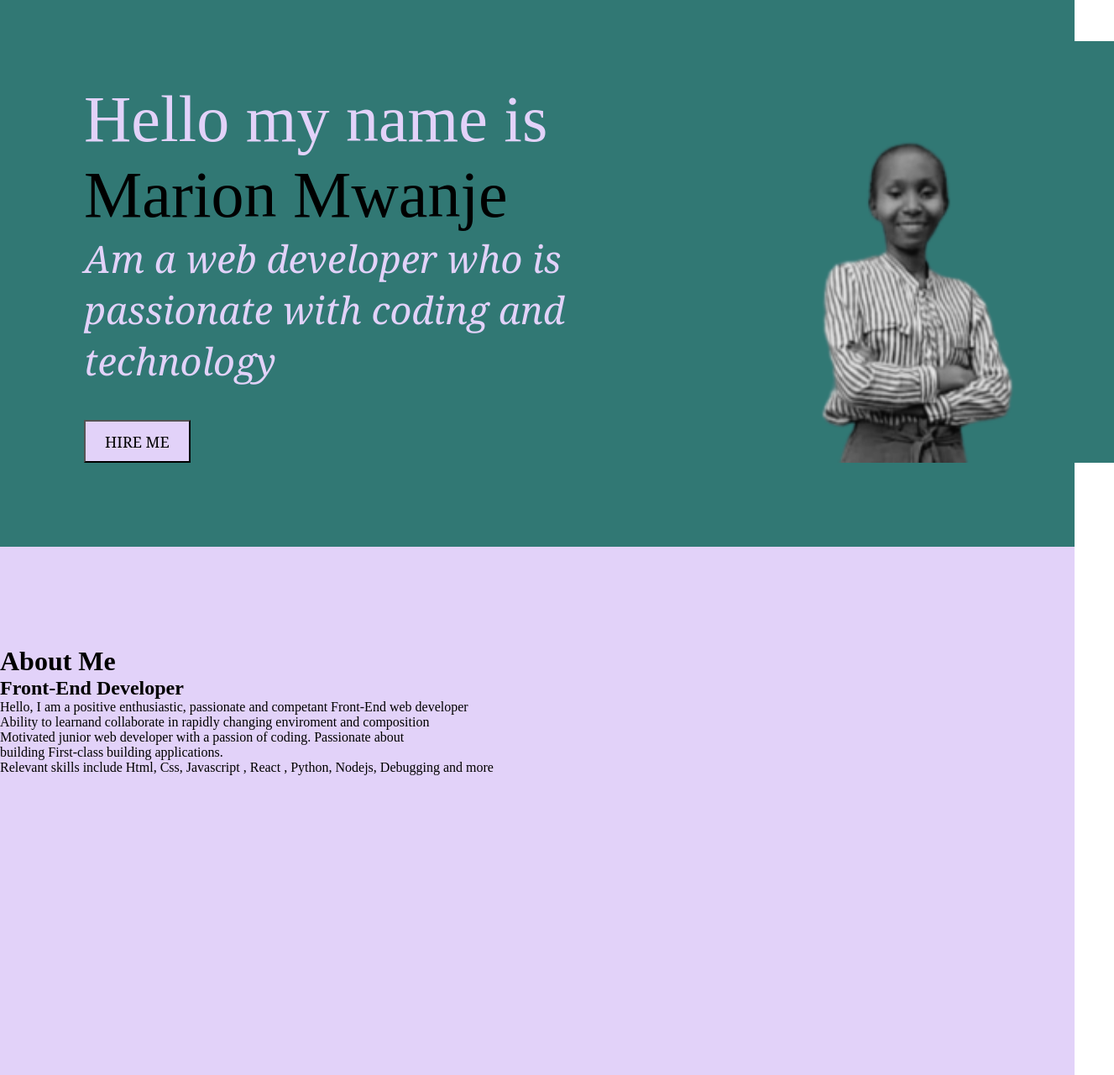
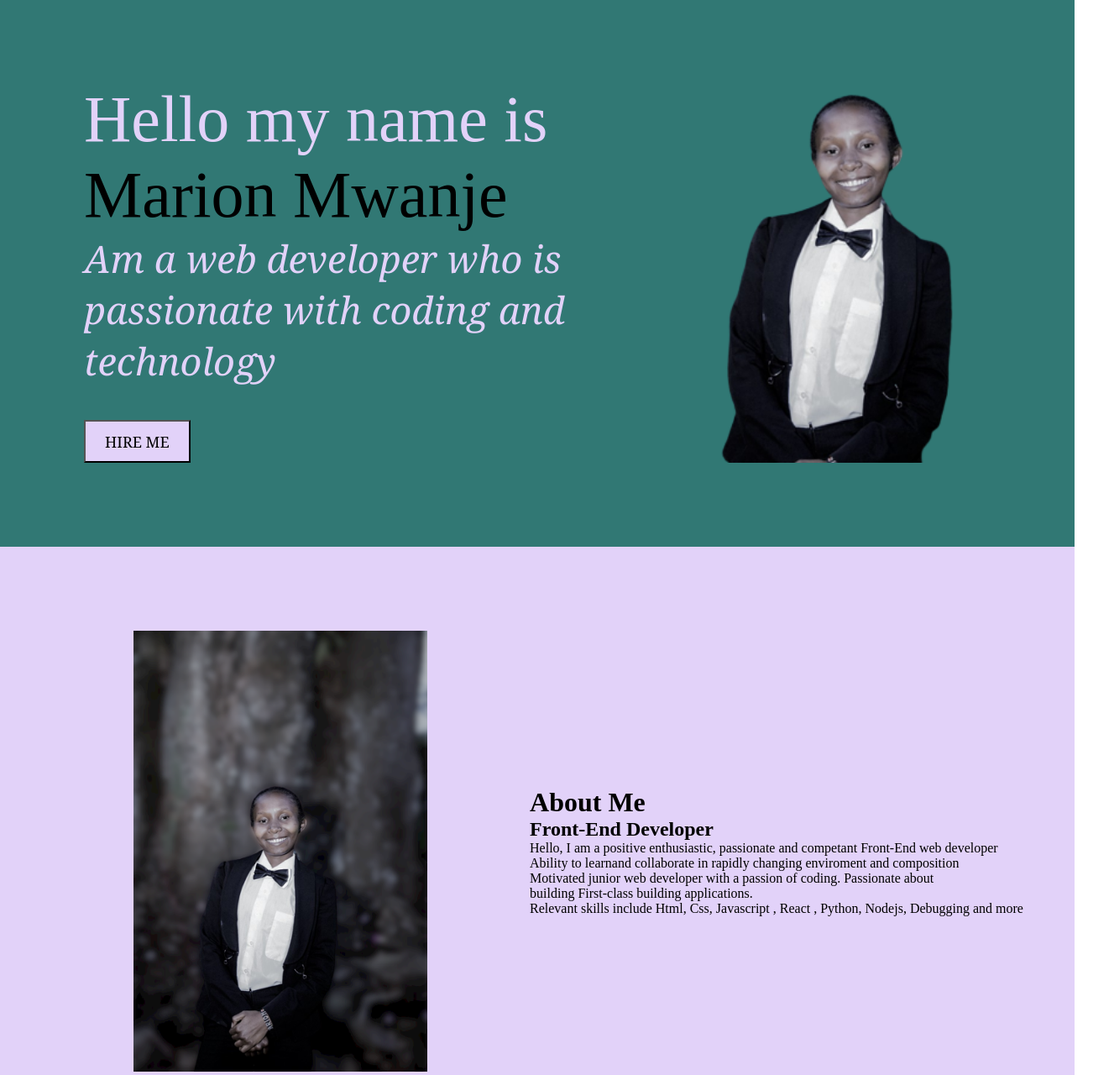
Before and after one commit to antonypauson/personal_website, a plain HTML site: page index.html in a window 1280 px wide. Shown: the part 149-1429 px from the top of the page at 84% size, 1327 px wide, since content can reach past the window. Drawn offline with Linux system fonts and the light colour scheme.

Commit message:
add the aboutme section

```diff
--- a/index.html
+++ b/index.html
@@ -23,14 +23,14 @@
             <h2>Hello my name is <br><span>Marion Mwanje</span></h2>
             <p>Am a web developer who is <br>passionate with coding and <br>technology</p>
             <button><a href="">Hire me</a></button>
-            <img src="./images/marionblcwh.png" alt="">
+            <img src="./images/marionofficial-removebg-preview (1).png" alt="">
         </div>
     </div>
 
     <!--About Me-->
     <div class="aboutme">
         <div class="me">
-            <img src="" alt="">
+            <img src="./images/marionofficial-removebg-preview (2).png" alt="">
             <div class="aboutme-info">
                 <h1>About Me</h1>
                 <h2>Front-End Developer</h2>
--- a/style.css
+++ b/style.css
@@ -65,7 +65,7 @@ a{
 }
 .homecontent img{
     position: absolute;
-    margin-left: 600px;
+    margin-left: 550px;
     bottom: 100px;
     padding: auto auto;
     max-width: 100%;
@@ -73,7 +73,8 @@ a{
     background-size: 80px;
 }
 img{
-    width: 500px;
+    width: 480px;
+
 }
 button{
     display: inline-block;
@@ -106,6 +107,16 @@ button:hover{
     padding: 100px 0;
     box-sizing: border-box;
     background-color: #E2D2F9;
+}
+.me{
+    display: flex;
+    justify-content: space-around;
+    align-items: center;
+    margin: 0 auto;
+}
+.me img{
+    width: 350px;
+    margin-left: 98px;
 }
 
 /*My Work*/
```
Also changed, not shown: images/_ (1).jpeg (deleted), images/images.jpeg (deleted), images/marionofficial-removebg-preview (1).png (added), images/marionofficial-removebg-preview (2).png (added).
